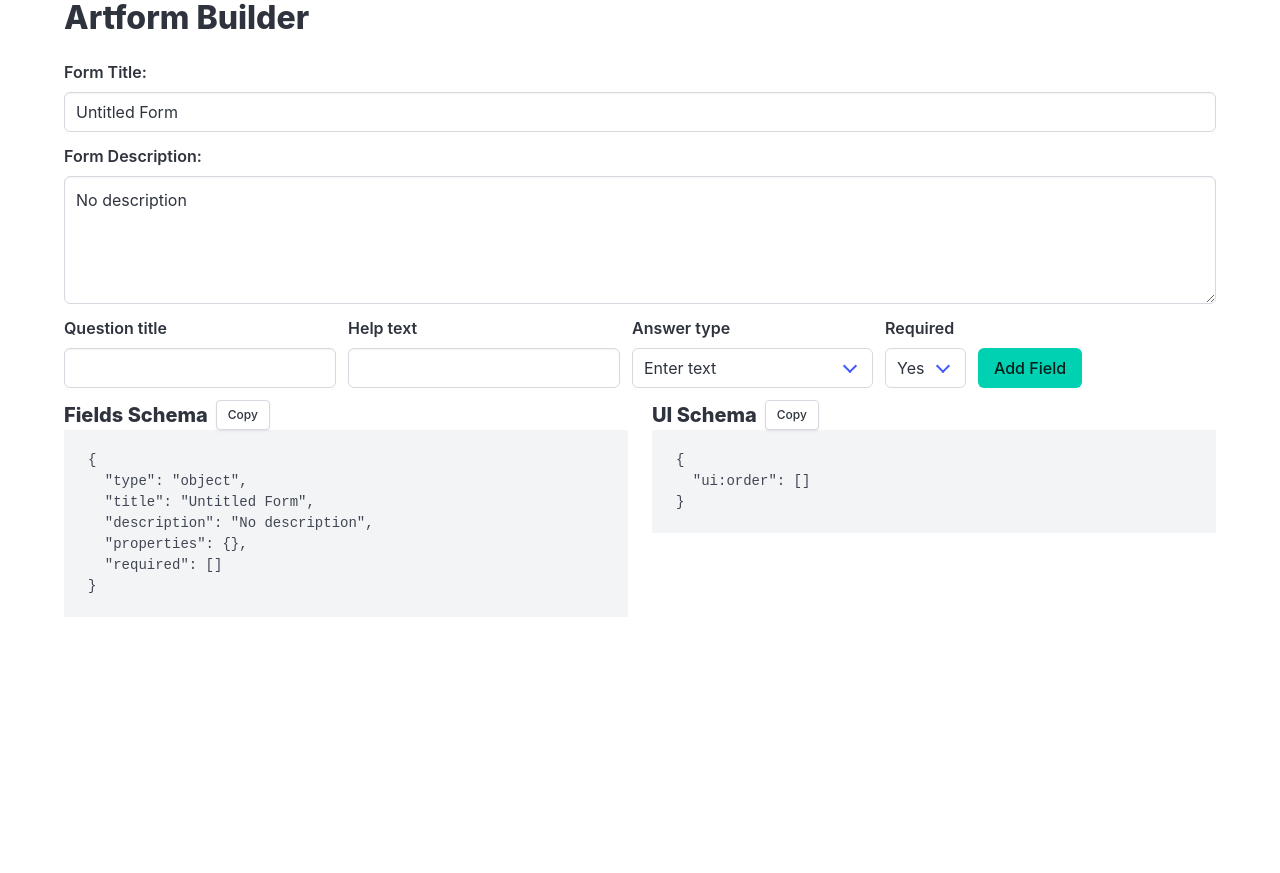
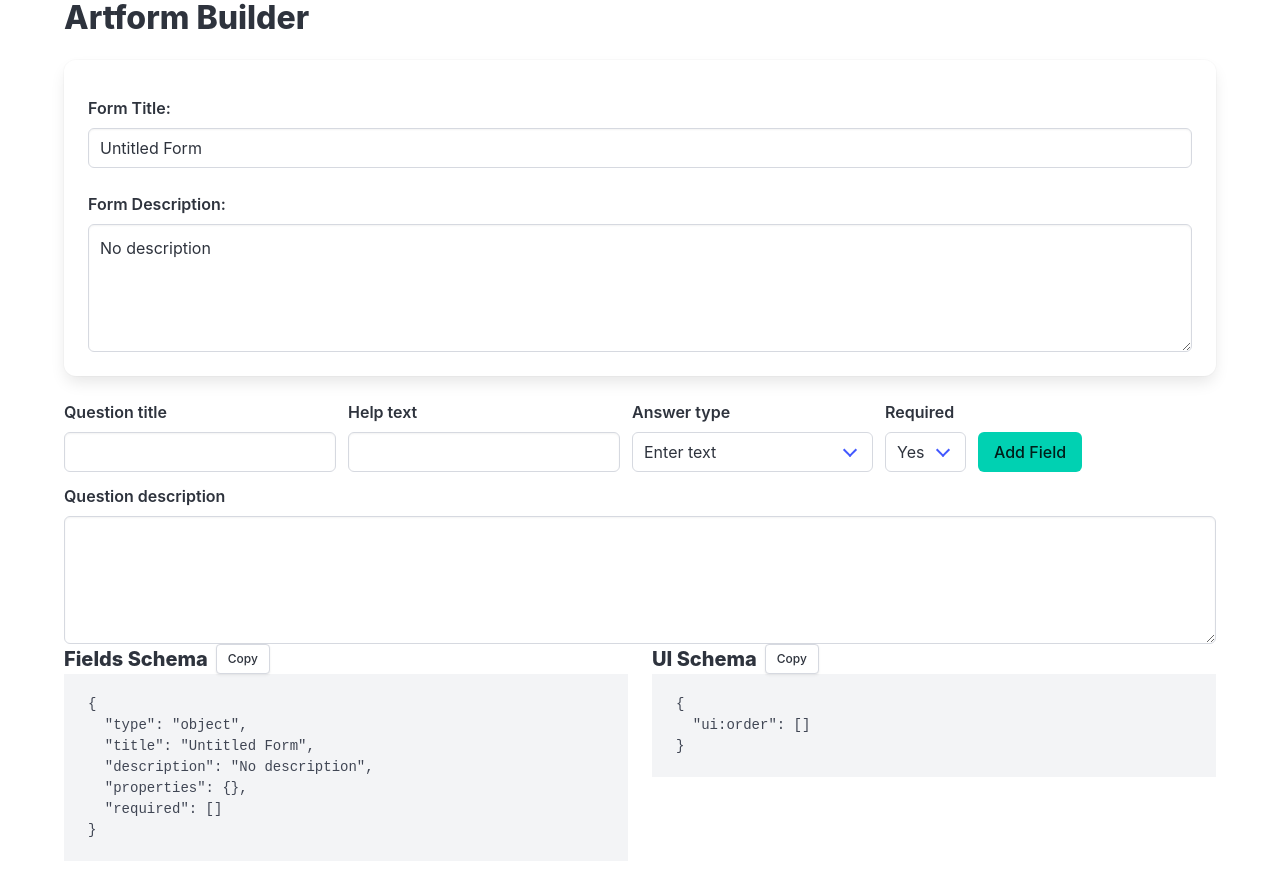
Before and after one commit to lenwhite/artform-builder, a React (Create React App) app: page / in a window 1280 px wide. Before the commit the page ends 800 px from the top, so only its background shows below. Built offline with nearby package versions, Linux system fonts and the light colour scheme.

Commit message:
Add description

```diff
--- a/src/AddFieldRow.tsx
+++ b/src/AddFieldRow.tsx
@@ -20,6 +20,7 @@ type FormValues = {
     helpText: string;
     fieldType: Field['type'];
     options: string;
+    description: string;
 };
 
 export const AddFieldRow = () => {
@@ -40,6 +41,7 @@ export const AddFieldRow = () => {
             fieldType: 'string_input',
             required: 'true',
             options: 'Option 1, Option 2',
+            description: '',
         },
     });
 
@@ -50,6 +52,7 @@ export const AddFieldRow = () => {
             helpText: data.helpText,
             type: data.fieldType,
             required: data.required === 'true',
+            description: data.description,
             default: null,
         };
         if (data.fieldType === 'boolean_radio') {
@@ -71,10 +74,8 @@ export const AddFieldRow = () => {
     const fieldType = watch('fieldType');
 
     return (
-        <form
-            onSubmit={handleSubmit(onSubmit)}
-            className="field is-grouped is-grouped-multiline"
-        >
+        <form onSubmit={handleSubmit(onSubmit)}>
+            <div className="field is-grouped is-grouped-multiline">
                 <div className="control">
                     <label className="label">Question title</label>
                     <input
@@ -106,7 +107,9 @@ export const AddFieldRow = () => {
                 </div>
                 {(fieldType === 'string_radio' || fieldType === 'checkbox') && (
                     <div className="control">
-                    <label className="label">Options (comma separated)</label>
+                        <label className="label">
+                            Options (comma separated)
+                        </label>
                         <input
                             className="input"
                             type="text"
@@ -135,6 +138,11 @@ export const AddFieldRow = () => {
                         Add Field
                     </button>
                 </div>
+            </div>
+            <div className="control">
+                <label className="label">Question description</label>
+                <textarea className="textarea" {...register('description')} />
+            </div>
         </form>
     );
 };
--- a/src/FieldPreview.tsx
+++ b/src/FieldPreview.tsx
@@ -76,7 +76,7 @@ const FieldPreview = ({
                 {field.type === 'string_radio' &&
                     field.enum &&
                     field.enum.map((option, index) => (
-                        <label className="radio mr-6" key={index}>
+                        <label className="radio mr-6" key={field.title + index}>
                             <input
                                 type="radio"
                                 value={option}
--- a/src/FormBuilder.tsx
+++ b/src/FormBuilder.tsx
@@ -13,7 +13,10 @@ const FormBuilder: React.FC = () => {
     return (
         <div className="container">
             <h1 className="title">Artform Builder</h1>
-            <div className="field">
+            <div className="card">
+                <div className="card-content">
+                    <div className="content">
+                        <div className="field"></div>
                         <label className="label" htmlFor="formTitle">
                             Form Title:
                         </label>
@@ -35,8 +38,12 @@ const FormBuilder: React.FC = () => {
                                 className="textarea"
                                 id="formDescription"
                                 value={formDescription}
-                        onChange={(e) => setFormDescription(e.target.value)}
+                                onChange={(e) =>
+                                    setFormDescription(e.target.value)
+                                }
                             />
+                        </div>
+                    </div>
                 </div>
             </div>
             <FieldsPreview />
--- a/src/convertToSchemas.ts
+++ b/src/convertToSchemas.ts
@@ -23,7 +23,7 @@ export function convertStoreToSchemas(store: FormBuilderStore) {
         const fieldName = field.order.toString();
 
         let fieldSchema;
-        let uiFieldSchema = {};
+        let uiFieldSchema: Record<string, string> = {};
 
         switch (field.type) {
             case 'string_input':
@@ -126,6 +126,9 @@ export function convertStoreToSchemas(store: FormBuilderStore) {
                 throw new Error(`Unsupported field type: ${field.type}`);
         }
 
+        if (field.description)
+            uiFieldSchema['ui:description'] = field.description;
+
         if (field.required) {
             fieldsSchema.required.push(fieldName);
         }
--- a/src/store.ts
+++ b/src/store.ts
@@ -21,6 +21,7 @@ export type Field = {
     enum?: (string | number)[];
     enumNames?: string[];
     helpText?: string;
+    description?: string;
 };
 
 export type FormBuilderStore = {
@@ -29,7 +30,7 @@ export type FormBuilderStore = {
     fields: Field[];
     setFormTitle: (title: string) => void;
     setFormDescription: (description: string) => void;
-    addField: (field: Field) => void;
+    addField: (field: Omit<Field, 'order'>) => void;
     removeField: (fieldIndex: number) => void;
     moveField: (fromIndex: number, toIndex: number) => void;
 };
@@ -41,7 +42,16 @@ export const useFormBuilderStore = create<FormBuilderStore>()((set) => ({
     setFormTitle: (title) => set(() => ({ formTitle: title })),
     setFormDescription: (description) =>
         set(() => ({ formDescription: description })),
-    addField: (field) => set((state) => ({ fields: [...state.fields, field] })),
+    addField: (field) =>
+        set((state) => ({
+            fields: [
+                ...state.fields,
+                {
+                    ...field,
+                    order: Math.max(...state.fields.map((f) => f.order), 0) + 1,
+                },
+            ],
+        })),
     removeField: (fieldIndex) =>
         set((state) => ({
             fields: state.fields.filter((_, index) => index !== fieldIndex),
```
Lines whose indentation alone changed are shown as unchanged.
